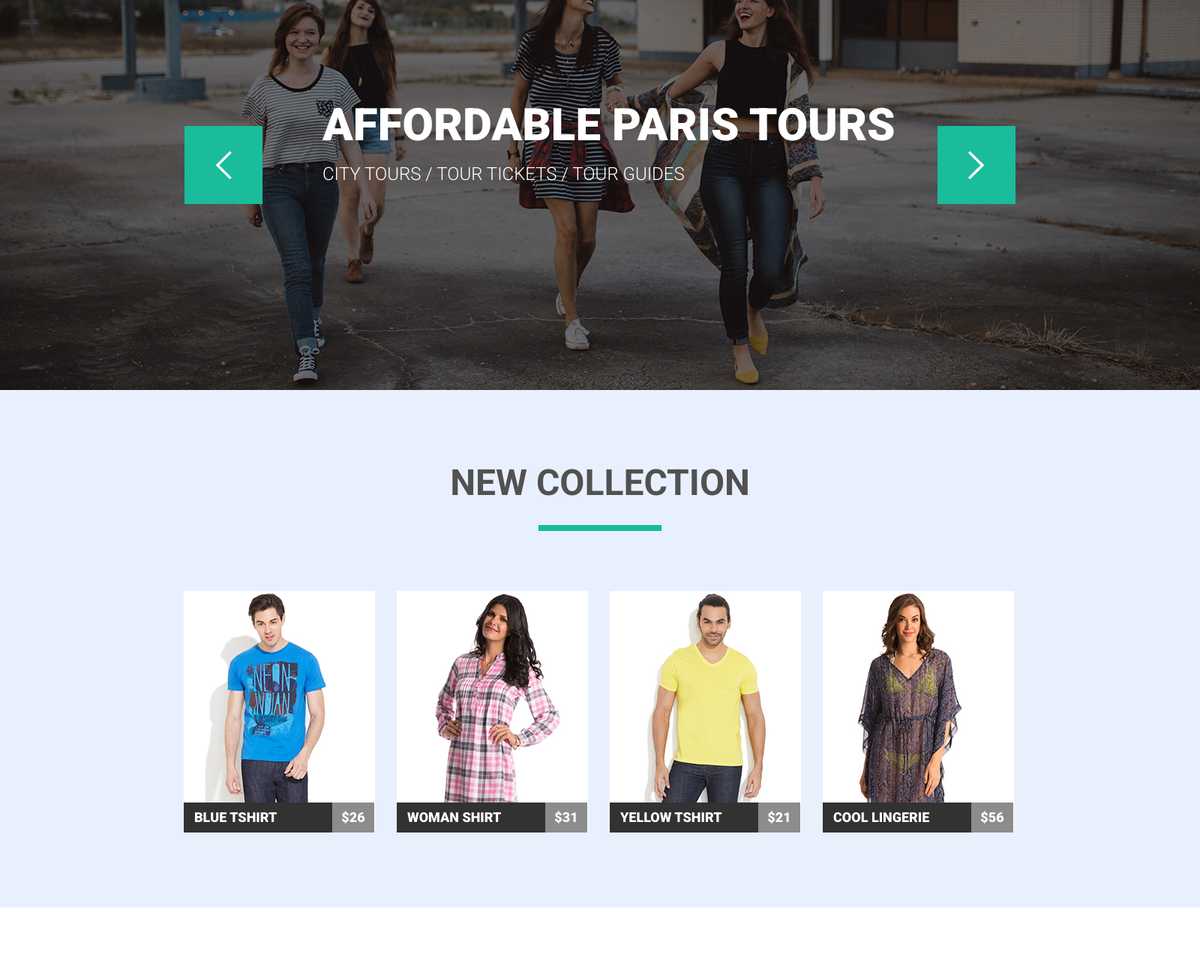
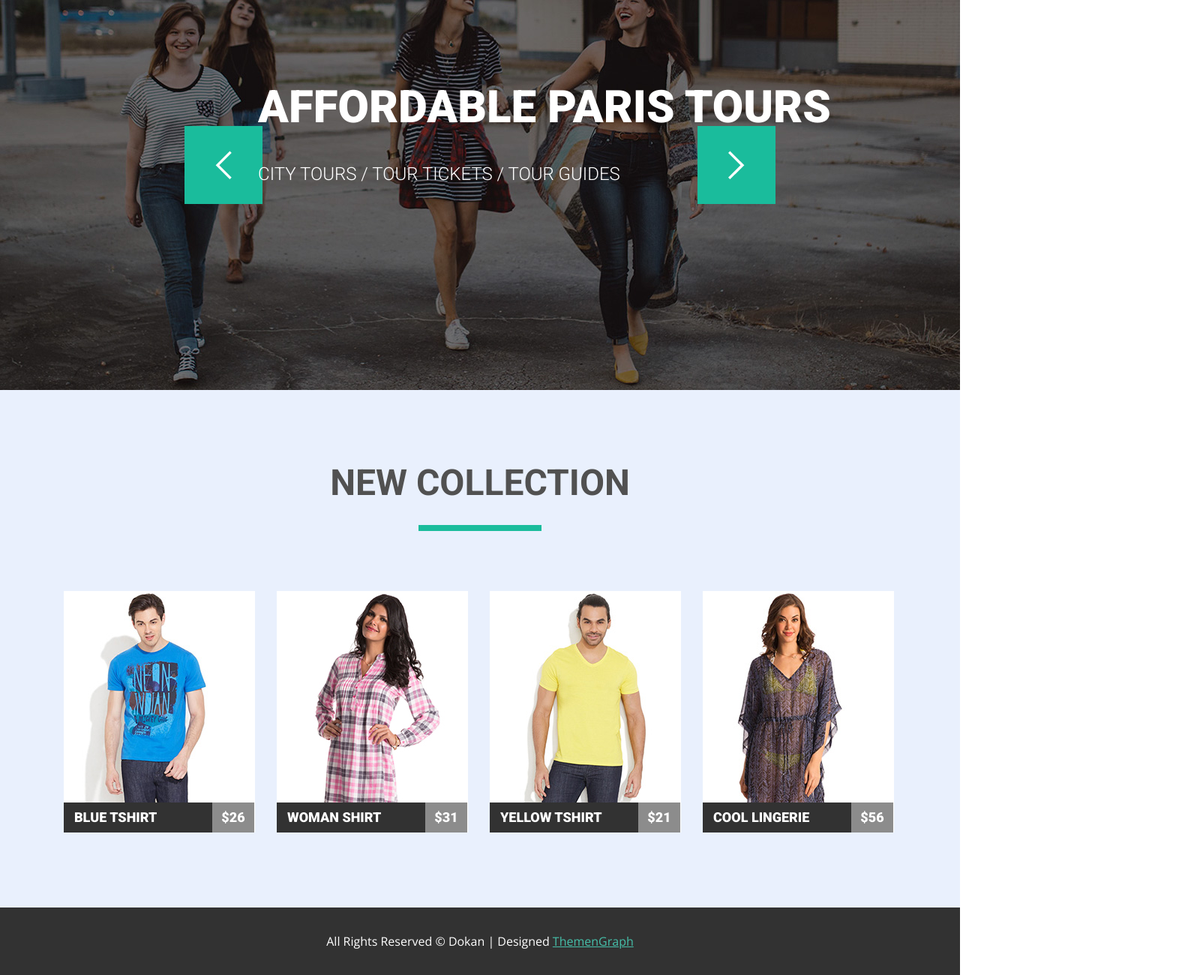
Before and after one commit to RomanGruba/hw-5, a plain HTML site: page index.html in a window 1280 px wide. Shown: the part 170-1470 px from the top of the page at 75% size, 1600 px wide, since content can reach past the window. Before the commit the page ends 1380 px from the top, so only its background shows below. Drawn offline with nearby package versions, Linux system fonts and the light colour scheme.

Commit message:
for review

```diff
--- a/css/styles.css
+++ b/css/styles.css
@@ -89,7 +89,7 @@ header {
 
 .slider {
     position: relative;
-    width: 1600px;
+    width: 100%;
     height: 600px;
     /* background-image: url("../img/slider-img.jpg"); */
     margin: auto;
@@ -104,16 +104,21 @@ header {
 
 .slides-item {
     position: relative;
+    height: 600px;
 }
 
 .slides-image {
     object-fit: cover;
+    width: 100%;
+    height: 100%;
 }
 
 .slides-text-header {
     position: absolute;
-    top: 206px;
-    left: 430px;
+    top: 30.33%;
+    /* top: 206px; */
+    left: 26.88%;
+    /* left: 430px; */
     margin: 0;
     padding: 0;
     font-family: 'Roboto', sans-serif;
@@ -126,8 +131,10 @@ header {
 
 .slides-text-descr {
     position: absolute;
-    top: 285px;
-    left: 430px;
+    top: 47.5%;
+    /* top: 285px; */
+    left: 26.88%;
+    /* left: 430px; */
     margin: 0;
     padding: 0;
     font-family: 'Roboto', sans-serif;
@@ -166,7 +173,7 @@ header {
 
 .collection {
     background-color: rgb(233, 240, 253);
-    width: 1600px;
+    width: 100%;
     margin: auto;
 
 }
@@ -366,3 +373,25 @@ header {
 .collection-list-item {
     float: left;
 }
+
+footer {
+    background-color: #323232;
+    height: 90px;
+    max-width: 100%;
+    margin: auto;
+    text-align: center;
+}
+
+.disclaimer {
+    font-family: 'Open Sans', sans-serif;
+    font-size: 16px;
+    line-height: 90px;
+    color: #fefefe;
+}
+
+footer a {
+    color: #46bfa9;
+    font-family: 'Open Sans', sans-serif;
+    font-size: 16px;
+    line-height: 28px;
+}
--- a/index.html
+++ b/index.html
@@ -155,6 +155,8 @@
         </section>
     </main>
     <footer>
+        <span class="disclaimer">All Rights Reserved © Dokan | Designed</span>
+        <a href="#">ThemenGraph</a>
 
     </footer>
 </body>
```
